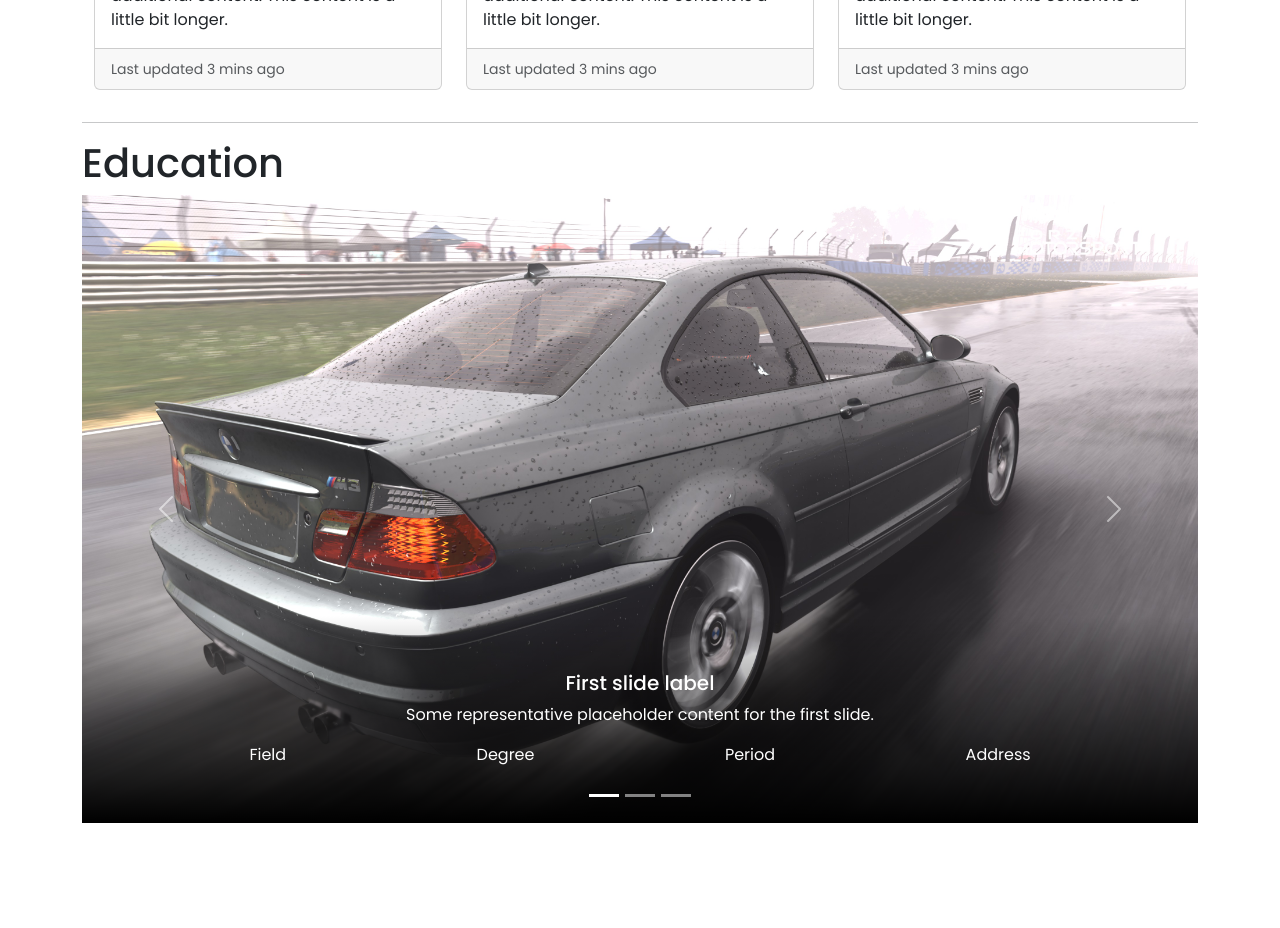
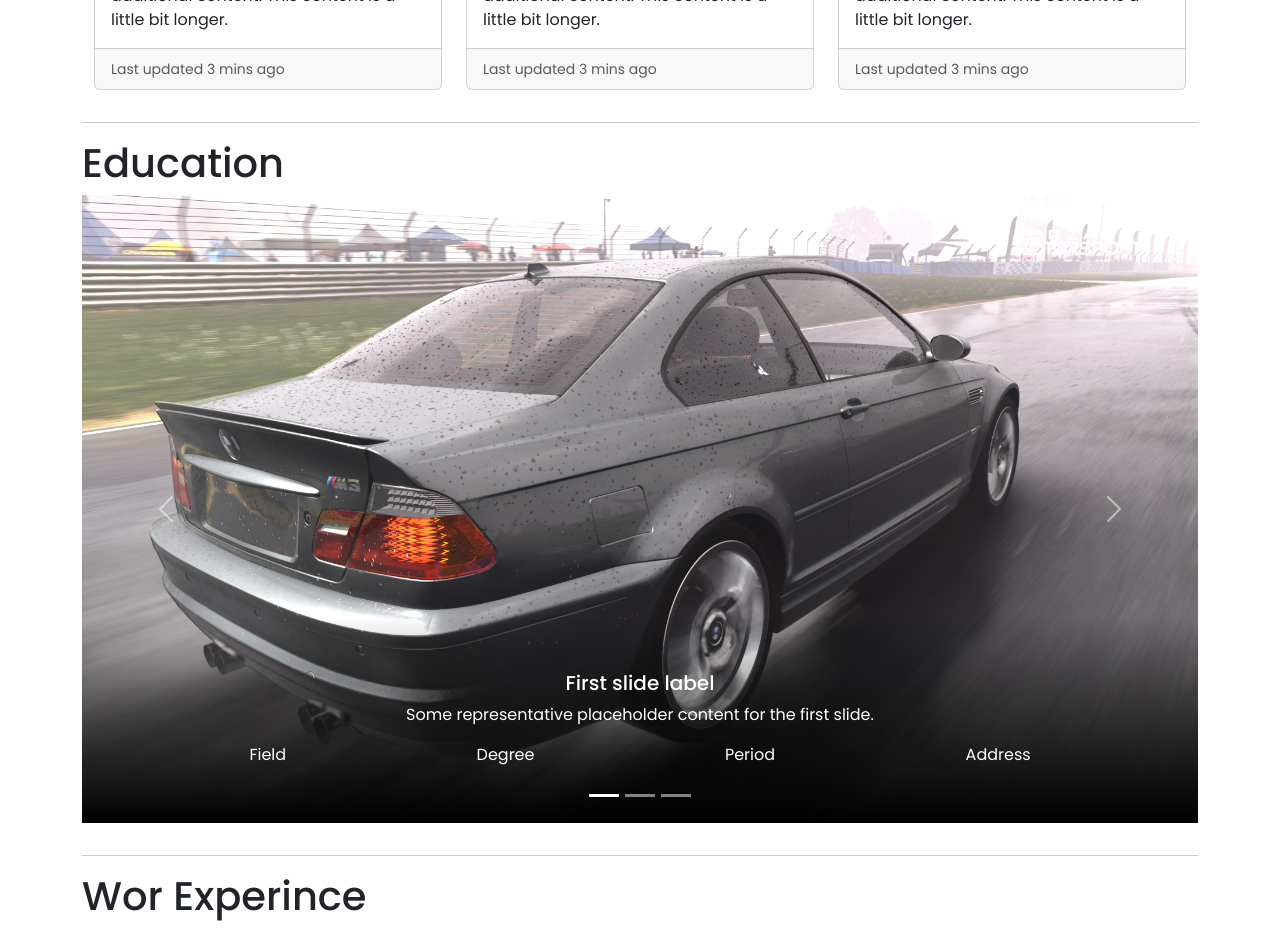
Before and after one commit to amaralBruno27866/the_hall_of_bones, a React (Vite) app in the folder myPortfolio/: page / in a window 1280 px wide. Shown: the part 1120-2048 px from the top of the page. Before the commit the page ends 1975 px from the top, so only its background shows below. Built offline with nearby package versions, Linux system fonts and the light colour scheme.

Commit message:
Create: component work experience

```diff
--- a/myPortfolio/src/App.jsx
+++ b/myPortfolio/src/App.jsx
@@ -3,6 +3,7 @@ import { Navbar } from './frontend/components/navbar';
 import { Home } from './frontend/components/home';
 import { About } from './frontend/components/about';
 import { Education } from './frontend/components/education';
+import { WorkExperience } from './frontend/components/workExperience';
 
 export function App() {
   return (
@@ -11,6 +12,7 @@ export function App() {
       <Home />
       <About />
       <Education />
+      <WorkExperience />
     </div>
   );
 }
--- a/myPortfolio/src/frontend/components/education.jsx
+++ b/myPortfolio/src/frontend/components/education.jsx
@@ -12,8 +12,9 @@ export function Education() {
       <header>
         <h1>Education</h1>
       </header>
-      <div id="carouselExampleCaptions" className={`carousel slide ${styles.carouselContainer}`} data-bs-ride="carousel" data-bs-interval="3000" data-bs-pause="hover">
-        <div className={`carousel-indicators ${styles.corouselIndicators}`}>
+      <div className={styles.content}>
+        <div id="carouselExampleCaptions" className="carousel slide" data-bs-ride="carousel" data-bs-interval="3000" data-bs-pause="hover">
+          <div className="carousel-indicators">
             <button type="button" data-bs-target="#carouselExampleCaptions" data-bs-slide-to="0" className="active" aria-current="true" aria-label="Slide 1"></button>
             <button type="button" data-bs-target="#carouselExampleCaptions" data-bs-slide-to="1" aria-label="Slide 2"></button>
             <button type="button" data-bs-target="#carouselExampleCaptions" data-bs-slide-to="2" aria-label="Slide 3"></button>
@@ -71,6 +72,8 @@ export function Education() {
             <span className="visually-hidden">Next</span>
           </button>
         </div>
+      </div>
+      <hr />
     </section>
   );
 }
--- /dev/null
+++ b/myPortfolio/src/frontend/components/workExperience.jsx
@@ -0,0 +1,9 @@
+import React from 'react';
+import styles from '../../styles/workExperience.module.css';
+import 'bootstrap/dist/js/bootstrap.bundle.min.js';
+
+export function WorkExperience() {
+  return(
+    <h1>Wor Experince</h1>
+  )
+}
--- a/myPortfolio/src/styles/education.module.css
+++ b/myPortfolio/src/styles/education.module.css
@@ -1,6 +1,5 @@
 .education {
   margin-top: 2rem;
-  margin-bottom: 2rem;
 }
 
 .info {
@@ -19,3 +18,7 @@
   height: 33%; /* Define a altura do gradiente */
   background: linear-gradient(to top, black, transparent); /* Gradiente de branco para transparente */
 }
+
+.content {
+  margin-bottom: 2rem;
+}
```
Also changed, not shown: myPortfolio/src/styles/workExperience.module.css (added). Lines whose indentation alone changed are shown as unchanged.
